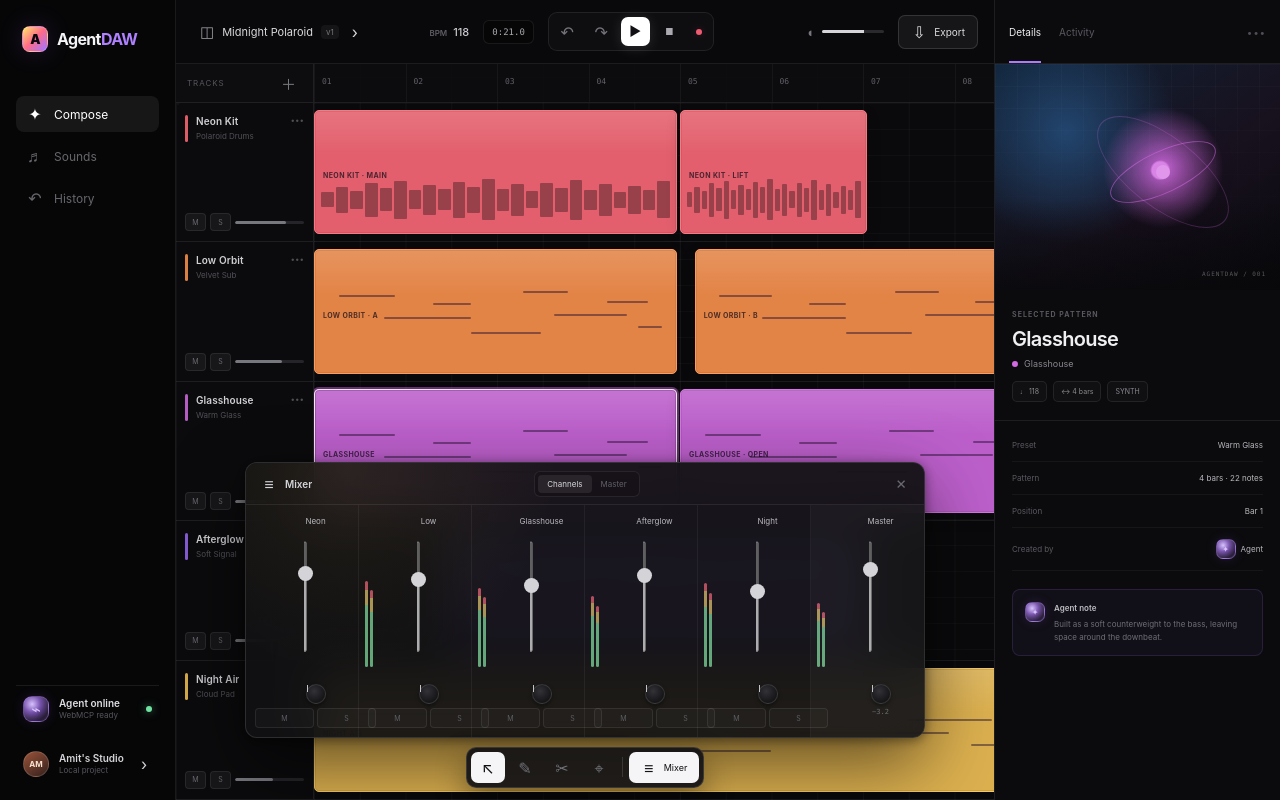
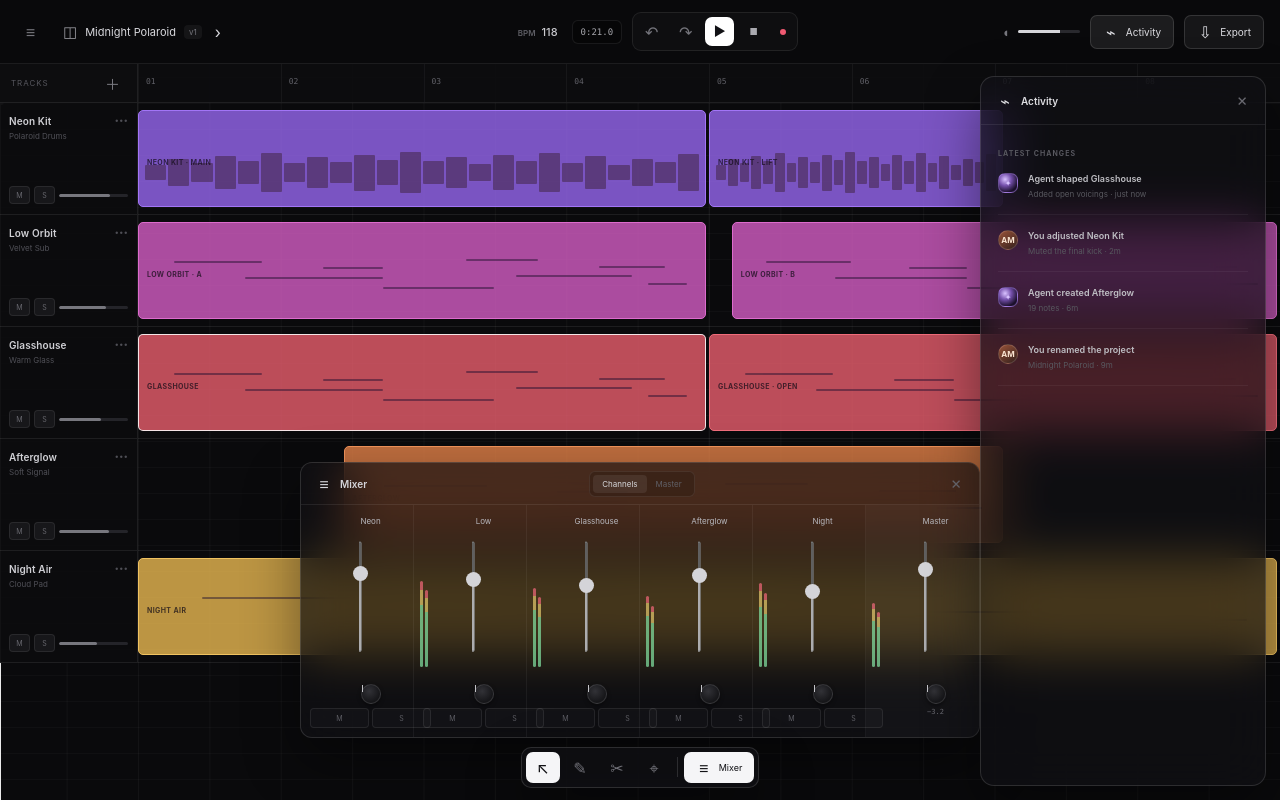
Before and after one commit to amit-00/agent-daw, a Next.js app: page / in a window 1280 px wide. Built offline with nearby package versions, Linux system fonts and the light colour scheme.

Commit message:
feat: float DAW navigation and activity panels

```diff
--- a/src/app/globals.css
+++ b/src/app/globals.css
@@ -50,15 +50,12 @@ input:focus-visible {
 }
 
 .studio-shell {
-  display: grid;
-  grid-template-columns: 176px minmax(760px, 1fr) 286px;
+  position: relative;
   min-width: 1180px;
   height: 100dvh;
   overflow: hidden;
   color: var(--text);
-  background:
-    radial-gradient(circle at 52% -15%, rgba(107, 71, 159, 0.12), transparent 38%),
-    var(--bg);
+  background: var(--bg);
 }
 
 .icon {
@@ -68,14 +65,30 @@ input:focus-visible {
   place-items: center;
 }
 
+.glass-card {
+  border: 1px solid rgba(255, 255, 255, 0.13);
+  background: rgba(17, 17, 21, 0.7);
+  box-shadow: 0 22px 55px rgba(0, 0, 0, 0.42);
+  backdrop-filter: blur(24px) saturate(125%);
+}
+
 .sidebar {
-  position: relative;
-  z-index: 5;
+  position: absolute;
+  top: 76px;
+  bottom: 14px;
+  left: 14px;
+  z-index: 10;
   display: flex;
+  width: 176px;
   flex-direction: column;
-  padding: 24px 16px 15px;
-  border-right: 1px solid var(--line);
-  background: rgba(7, 7, 8, 0.95);
+  padding: 14px 12px 12px;
+  border-radius: 14px;
+}
+
+.sidebar-heading {
+  display: flex;
+  align-items: center;
+  justify-content: space-between;
 }
 
 .brand {
@@ -105,13 +118,12 @@ input:focus-visible {
   font-weight: 900;
   place-items: center;
   background: linear-gradient(135deg, #ffe06b 3%, #ff6a87 49%, #a675ff 95%);
-  box-shadow: 0 0 24px rgba(169, 119, 255, 0.18);
 }
 
 .nav-items {
   display: grid;
   gap: 6px;
-  margin-top: 42px;
+  margin-top: 28px;
 }
 
 .nav-item {
@@ -188,7 +200,6 @@ input:focus-visible {
   color: #d8c2ff;
   place-items: center;
   background: radial-gradient(circle at 34% 30%, #d8c1ff, #7550ac 36%, #1b102b 75%);
-  box-shadow: inset 0 0 10px rgba(255, 255, 255, 0.14), 0 0 12px rgba(148, 96, 222, 0.16);
 }
 
 .agent-orb {
@@ -202,7 +213,6 @@ input:focus-visible {
   height: 6px;
   border-radius: 50%;
   background: #70e3a1;
-  box-shadow: 0 0 8px rgba(112, 227, 161, 0.55);
 }
 
 .profile {
@@ -252,8 +262,8 @@ input:focus-visible {
   display: grid;
   min-height: 64px;
   padding: 0 16px;
-  grid-template-columns: minmax(205px, 1fr) auto auto minmax(100px, 0.7fr) auto;
-  gap: 14px;
+  grid-template-columns: auto minmax(190px, 1fr) auto auto minmax(90px, 0.6fr) auto auto;
+  gap: 10px;
   align-items: center;
   border-bottom: 1px solid var(--line);
   background: rgba(10, 10, 12, 0.94);
@@ -263,10 +273,10 @@ input:focus-visible {
 .project-switcher,
 .icon-button,
 .play-button,
+.activity-button,
 .export-button,
 .track-menu,
 .arrangement-corner button,
-.inspector-tabs button,
 .close-button,
 .mixer-tabs button,
 .tool-dock button {
@@ -364,6 +374,11 @@ input:focus-visible {
   background: transparent;
 }
 
+.panel-toggle.active {
+  color: #fff;
+  background: rgba(255, 255, 255, 0.1);
+}
+
 .icon-button:hover {
   color: #dddde2;
   background: rgba(255, 255, 255, 0.06);
@@ -372,7 +387,6 @@ input:focus-visible {
 .play-button {
   color: #111115;
   background: #fff;
-  box-shadow: 0 2px 14px rgba(255, 255, 255, 0.12);
 }
 
 .stop {
@@ -385,7 +399,6 @@ input:focus-visible {
   margin: 0 7px;
   border-radius: 50%;
   background: #f05a72;
-  box-shadow: 0 0 8px rgba(240, 90, 114, 0.24);
 }
 
 .record-dot.pulsing {
@@ -424,6 +437,7 @@ input:focus-visible {
   background: #d6d6da;
 }
 
+.activity-button,
 .export-button {
   display: flex;
   gap: 7px;
@@ -436,6 +450,17 @@ input:focus-visible {
   background: rgba(255, 255, 255, 0.055);
 }
 
+.activity-button {
+  color: #77777e;
+  background: transparent;
+}
+
+.activity-button.active {
+  color: #dddde2;
+  background: rgba(255, 255, 255, 0.08);
+}
+
+.activity-button:hover,
 .export-button:hover {
   border-color: rgba(255, 255, 255, 0.22);
   background: rgba(255, 255, 255, 0.09);
@@ -457,7 +482,8 @@ input:focus-visible {
   min-height: 650px;
   height: 100%;
   grid-template-columns: 138px minmax(730px, 1fr);
-  grid-template-rows: 39px repeat(5, minmax(104px, 1fr));
+  grid-template-rows: 39px repeat(5, 112px);
+  align-content: start;
   background-color: #0a0a0c;
   background-image:
     linear-gradient(rgba(255, 255, 255, 0.025) 1px, transparent 1px),
@@ -519,16 +545,9 @@ input:focus-visible {
 .track-label {
   display: grid;
   padding: 12px 9px 8px;
-  grid-template-columns: 3px 1fr auto;
+  grid-template-columns: 1fr auto;
   gap: 8px;
   align-items: start;
-}
-
-.track-color {
-  width: 3px;
-  height: 27px;
-  border-radius: 99px;
-  opacity: 0.86;
 }
 
 .track-copy {
@@ -633,12 +652,9 @@ input:focus-visible {
   border-radius: 5px;
   color: rgba(20, 12, 24, 0.72);
   text-align: left;
-  background:
-    linear-gradient(180deg, rgba(255, 255, 255, 0.13), transparent 36%),
-    color-mix(in srgb, var(--clip-color), #17121f 12%);
-  box-shadow: inset 0 0 0 1px rgba(0, 0, 0, 0.08), 0 5px 16px rgba(0, 0, 0, 0.1);
+  background: color-mix(in srgb, var(--clip-color) 78%, transparent);
   cursor: pointer;
-  transition: filter 140ms ease, box-shadow 140ms ease, transform 140ms ease;
+  transition: filter 140ms ease, transform 140ms ease;
 }
 
 .clip:hover {
@@ -648,7 +664,6 @@ input:focus-visible {
 
 .clip.selected {
   border-color: rgba(255, 255, 255, 0.85);
-  box-shadow: inset 0 0 0 1px rgba(0, 0, 0, 0.18), 0 0 0 2px color-mix(in srgb, var(--clip-color), transparent 55%), 0 9px 22px rgba(0, 0, 0, 0.22);
 }
 
 .clip-title {
@@ -709,7 +724,6 @@ input:focus-visible {
   width: 1px;
   pointer-events: none;
   background: rgba(255, 255, 255, 0.92);
-  box-shadow: 0 0 8px rgba(255, 255, 255, 0.12);
 }
 
 .playhead > span {
@@ -755,21 +769,8 @@ input:focus-visible {
   width: min(680px, calc(100% - 80px));
   height: 276px;
   overflow: hidden;
-  border: 1px solid rgba(255, 255, 255, 0.12);
   border-radius: 12px;
-  background: rgba(17, 17, 20, 0.94);
-  box-shadow: 0 26px 70px rgba(0, 0, 0, 0.55), 0 2px 12px rgba(0, 0, 0, 0.45);
-  backdrop-filter: blur(22px);
   transform: translateX(-50%);
-}
-
-.mixer::before {
-  position: absolute;
-  inset: 0;
-  border-radius: inherit;
-  background: radial-gradient(circle at 15% 0%, rgba(247, 197, 85, 0.08), transparent 33%);
-  content: "";
-  pointer-events: none;
 }
 
 .mixer-header {
@@ -960,11 +961,7 @@ input:focus-visible {
   display: flex;
   gap: 3px;
   padding: 4px;
-  border: 1px solid rgba(255, 255, 255, 0.13);
   border-radius: 10px;
-  background: rgba(18, 18, 21, 0.92);
-  box-shadow: 0 12px 30px rgba(0, 0, 0, 0.38);
-  backdrop-filter: blur(14px);
   transform: translateX(-50%);
 }
 
@@ -1004,132 +1001,32 @@ input:focus-visible {
 }
 
 .inspector {
-  position: relative;
-  z-index: 7;
-  min-width: 0;
-  height: 100dvh;
+  position: absolute;
+  top: 76px;
+  right: 14px;
+  bottom: 14px;
+  z-index: 9;
+  width: 286px;
   overflow: hidden;
-  border-left: 1px solid var(--line);
-  background: #0b0b0d;
+  border-radius: 14px;
 }
 
-.inspector-tabs {
+.inspector-header {
   display: flex;
-  height: 64px;
-  padding: 0 14px;
-  gap: 18px;
+  height: 48px;
+  padding: 0 11px 0 16px;
   align-items: center;
+  justify-content: space-between;
   border-bottom: 1px solid var(--line);
 }
 
-.inspector-tabs button {
-  position: relative;
-  align-self: stretch;
-  padding: 0;
-  color: #595960;
+.inspector-header > span {
+  display: flex;
+  gap: 8px;
+  align-items: center;
+  color: #dedee2;
   font-size: 10px;
-  background: transparent;
-}
-
-.inspector-tabs button.active {
-  color: #eeeef1;
-}
-
-.inspector-tabs button.active::after {
-  position: absolute;
-  right: 0;
-  bottom: 0;
-  left: 0;
-  height: 2px;
-  background: #a97cff;
-  content: "";
-}
-
-.inspector-tabs .inspector-menu {
-  margin-left: auto;
-  color: #4e4e55;
-  letter-spacing: 0.08em;
-}
-
-.inspector-content,
-.activity-list {
-  height: calc(100% - 64px);
-  overflow-y: auto;
-  scrollbar-width: thin;
-  scrollbar-color: #29292e transparent;
-}
-
-.inspector-content {
-  padding-bottom: 24px;
-}
-
-.artwork {
-  --art-color: #a977ff;
-  position: relative;
-  height: 226px;
-  overflow: hidden;
-  background:
-    linear-gradient(180deg, transparent 60%, rgba(8, 8, 10, 0.82)),
-    radial-gradient(circle at 58% 47%, color-mix(in srgb, var(--art-color), #fff 20%) 0 4%, transparent 5%),
-    radial-gradient(circle at 59% 46%, color-mix(in srgb, var(--art-color), transparent 12%), transparent 29%),
-    radial-gradient(circle at 25% 30%, #22456e, transparent 42%),
-    linear-gradient(145deg, #102337, #18111e 58%, #08090d);
-}
-
-.artwork::before {
-  position: absolute;
-  inset: 0;
-  background-image: linear-gradient(rgba(255, 255, 255, 0.025) 1px, transparent 1px), linear-gradient(90deg, rgba(255, 255, 255, 0.025) 1px, transparent 1px);
-  background-size: 22px 22px;
-  content: "";
-  mask-image: linear-gradient(to bottom, black, transparent 82%);
-}
-
-.art-orbit {
-  position: absolute;
-  top: 48%;
-  left: 59%;
-  border: 1px solid color-mix(in srgb, var(--art-color), transparent 45%);
-  border-radius: 50%;
-  transform: translate(-50%, -50%) rotate(-25deg);
-}
-
-.art-orbit.one {
-  width: 115px;
-  height: 42px;
-}
-
-.art-orbit.two {
-  width: 158px;
-  height: 70px;
-  opacity: 0.45;
-  transform: translate(-50%, -50%) rotate(38deg);
-}
-
-.art-core {
-  position: absolute;
-  top: 48%;
-  left: 59%;
-  width: 14px;
-  height: 14px;
-  border-radius: 50%;
-  background: color-mix(in srgb, var(--art-color), #fff 30%);
-  box-shadow: 0 0 25px var(--art-color), 0 0 65px color-mix(in srgb, var(--art-color), transparent 25%);
-  transform: translate(-50%, -50%);
-}
-
-.art-label {
-  position: absolute;
-  right: 14px;
-  bottom: 13px;
-  color: rgba(255, 255, 255, 0.32);
-  font-family: ui-monospace, SFMono-Regular, Menlo, monospace;
-  font-size: 6px;
-  letter-spacing: 0.16em;
-}
-
-.pattern-heading {
-  padding: 20px 17px 12px;
+  font-weight: 590;
 }
 
 .eyebrow {
@@ -1138,75 +1035,6 @@ input:focus-visible {
   font-size: 7px;
   font-weight: 650;
   letter-spacing: 0.15em;
-}
-
-.pattern-heading h1 {
-  margin: 8px 0 7px;
-  color: #f0f0f2;
-  font-size: 20px;
-  font-weight: 620;
-  letter-spacing: -0.035em;
-}
-
-.pattern-heading p {
-  display: flex;
-  margin: 0;
-  gap: 6px;
-  align-items: center;
-  color: #88888f;
-  font-size: 9px;
-}
-
-.pattern-heading p span {
-  width: 6px;
-  height: 6px;
-  border-radius: 50%;
-}
-
-.pattern-pills {
-  display: flex;
-  padding: 0 17px 18px;
-  gap: 6px;
-  border-bottom: 1px solid var(--line);
-}
-
-.pattern-pills span {
-  padding: 5px 7px;
-  border: 1px solid var(--line);
-  border-radius: 5px;
-  color: #8a8a91;
-  font-size: 7px;
-  background: rgba(255, 255, 255, 0.025);
-}
-
-.pattern-details {
-  margin: 0;
-  padding: 8px 17px;
-}
-
-.pattern-details div {
-  display: flex;
-  padding: 11px 0;
-  align-items: center;
-  justify-content: space-between;
-  border-bottom: 1px solid rgba(255, 255, 255, 0.045);
-}
-
-.pattern-details dt,
-.pattern-details dd {
-  margin: 0;
-  font-size: 8px;
-}
-
-.pattern-details dt {
-  color: #595960;
-}
-
-.pattern-details dd {
-  display: flex;
-  gap: 5px;
-  align-items: center;
-  color: #b7b7bd;
 }
 
 .mini-orb,
@@ -1222,32 +1050,12 @@ input:focus-visible {
   border-radius: 50%;
 }
 
-.agent-note {
-  display: flex;
-  margin: 10px 17px 0;
-  padding: 12px;
-  gap: 9px;
-  border: 1px solid rgba(169, 119, 255, 0.16);
-  border-radius: 8px;
-  background: rgba(169, 119, 255, 0.045);
-}
-
-.agent-note p {
-  margin: 0;
-  color: #6e6e76;
-  font-size: 8px;
-  line-height: 1.6;
-}
-
-.agent-note strong {
-  display: block;
-  margin-bottom: 3px;
-  color: #bcbcc2;
-  font-weight: 560;
-}
-
 .activity-list {
+  height: calc(100% - 48px);
   padding: 24px 17px;
+  overflow-y: auto;
+  scrollbar-width: thin;
+  scrollbar-color: #29292e transparent;
 }
 
 .activity-entry {
@@ -1284,10 +1092,6 @@ input:focus-visible {
   .mixer {
     height: 246px;
   }
-
-  .artwork {
-    height: 184px;
-  }
 }
 
 @media (prefers-reduced-motion: reduce) {
--- a/src/app/page.tsx
+++ b/src/app/page.tsx
@@ -5,7 +5,6 @@ import { useState } from "react";
 
 type TrackId = "drums" | "bass" | "chords" | "melody" | "pad";
 type ToolId = "select" | "draw" | "split" | "focus";
-type InspectorTab = "details" | "activity";
 type IconName =
   | "activity"
   | "chevron"
@@ -53,7 +52,7 @@ const TRACKS: readonly Track[] = [
     id: "drums",
     name: "Neon Kit",
     kind: "drum",
-    color: "#ff6a78",
+    color: "#9a69f5",
     preset: "Polaroid Drums",
     volume: 74,
   },
@@ -61,7 +60,7 @@ const TRACKS: readonly Track[] = [
     id: "bass",
     name: "Low Orbit",
     kind: "synth",
-    color: "#ff934d",
+    color: "#d95fc8",
     preset: "Velvet Sub",
     volume: 68,
   },
@@ -69,7 +68,7 @@ const TRACKS: readonly Track[] = [
     id: "chords",
     name: "Glasshouse",
     kind: "synth",
-    color: "#d26ae2",
+    color: "#ef6070",
     preset: "Warm Glass",
     volume: 61,
   },
@@ -77,7 +76,7 @@ const TRACKS: readonly Track[] = [
     id: "melody",
     name: "Afterglow",
     kind: "synth",
-    color: "#9a69f5",
+    color: "#f18a4c",
     preset: "Soft Signal",
     volume: 72,
   },
@@ -85,7 +84,7 @@ const TRACKS: readonly Track[] = [
     id: "pad",
     name: "Night Air",
     kind: "synth",
-    color: "#f7c555",
+    color: "#efbd52",
     preset: "Cloud Pad",
     volume: 55,
   },
@@ -226,36 +225,30 @@ export default function StudioPage(): ReactElement {
   const [isPlaying, setIsPlaying] = useState(false);
   const [selectedClipId, setSelectedClipId] = useState(CLIPS[4].id);
   const [mixerOpen, setMixerOpen] = useState(true);
+  const [sidebarOpen, setSidebarOpen] = useState(false);
+  const [activityOpen, setActivityOpen] = useState(true);
   const [activeTool, setActiveTool] = useState<ToolId>("select");
-  const [inspectorTab, setInspectorTab] = useState<InspectorTab>("details");
   const [playhead, setPlayhead] = useState(27);
   const [mutedTracks, setMutedTracks] = useState<ReadonlySet<TrackId>>(new Set());
   const [soloTracks, setSoloTracks] = useState<ReadonlySet<TrackId>>(new Set());
 
   const selectedClip = CLIPS.find((clip) => clip.id === selectedClipId) ?? CLIPS[0];
-  const selectedTrack = TRACKS.find((track) => track.id === selectedClip.trackId) ?? TRACKS[0];
-
   return (
     <main className="studio-shell">
-      <nav className="sidebar" aria-label="Primary navigation">
+      {sidebarOpen ? (
+        <nav className="sidebar glass-card" aria-label="Primary navigation">
+          <div className="sidebar-heading">
             <a className="brand" href="#studio" aria-label="AgentDAW studio">
               <span className="brand-mark" aria-hidden="true">A</span>
               <span>Agent<span>DAW</span></span>
             </a>
+            <button className="close-button" type="button" aria-label="Close menu" onClick={() => setSidebarOpen(false)}>×</button>
+          </div>
 
           <div className="nav-items">
-          <button className="nav-item active" type="button">
-            <Icon name="compose" />
-            Compose
-          </button>
-          <button className="nav-item" type="button">
-            <Icon name="sounds" />
-            Sounds
-          </button>
-          <button className="nav-item" type="button">
-            <Icon name="history" />
-            History
-          </button>
+            <button className="nav-item active" type="button"><Icon name="compose" />Compose</button>
+            <button className="nav-item" type="button"><Icon name="sounds" />Sounds</button>
+            <button className="nav-item" type="button"><Icon name="history" />History</button>
           </div>
 
           <div className="sidebar-footer">
@@ -271,9 +264,19 @@ export default function StudioPage(): ReactElement {
             </button>
           </div>
         </nav>
+      ) : null}
 
       <section className="workspace" id="studio">
         <header className="transport">
+          <button
+            className={sidebarOpen ? "icon-button panel-toggle active" : "icon-button panel-toggle"}
+            type="button"
+            aria-label={sidebarOpen ? "Close menu" : "Open menu"}
+            aria-pressed={sidebarOpen}
+            onClick={() => setSidebarOpen((open) => !open)}
+          >
+            <Icon name="mixer" />
+          </button>
           <button className="project-switcher" type="button">
             <span className="project-icon">◫</span>
             <span>Midnight Polaroid</span>
@@ -309,6 +312,17 @@ export default function StudioPage(): ReactElement {
             <span className="output-line"><span /></span>
           </div>
 
+          <button
+            className={activityOpen ? "activity-button active" : "activity-button"}
+            type="button"
+            aria-label={activityOpen ? "Hide activity" : "Show activity"}
+            aria-pressed={activityOpen}
+            onClick={() => setActivityOpen((open) => !open)}
+          >
+            <Icon name="activity" />
+            Activity
+          </button>
+
           <button className="export-button" type="button">
             <Icon name="download" />
             Export
@@ -329,7 +343,6 @@ export default function StudioPage(): ReactElement {
             {TRACKS.map((track, trackIndex) => (
               <div className="track-row" style={{ gridRow: trackIndex + 2 }} key={track.id}>
                 <div className="track-label">
-                  <span className="track-color" style={{ backgroundColor: track.color }} />
                   <span className="track-copy"><strong>{track.name}</strong><small>{track.preset}</small></span>
                   <button className="track-menu" type="button" aria-label={`More options for ${track.name}`}>•••</button>
                 </div>
@@ -382,7 +395,7 @@ export default function StudioPage(): ReactElement {
           </section>
 
           {mixerOpen ? (
-            <aside className="mixer" aria-label="Mixer">
+            <aside className="mixer glass-card" aria-label="Mixer">
               <div className="mixer-header">
                 <span><Icon name="mixer" /> Mixer</span>
                 <div className="mixer-tabs"><button className="active" type="button">Channels</button><button type="button">Master</button></div>
@@ -412,7 +425,7 @@ export default function StudioPage(): ReactElement {
             </aside>
           ) : null}
 
-          <div className="tool-dock" role="toolbar" aria-label="Editing tools">
+          <div className="tool-dock glass-card" role="toolbar" aria-label="Editing tools">
             {TOOLS.map((tool) => (
               <button
                 className={activeTool === tool.id ? "active" : ""}
@@ -440,49 +453,12 @@ export default function StudioPage(): ReactElement {
         </div>
       </section>
 
-      <aside className="inspector" aria-label="Selected pattern inspector">
-        <div className="inspector-tabs" role="tablist" aria-label="Inspector views">
-          {(["details", "activity"] as const).map((tab) => (
-            <button
-              className={inspectorTab === tab ? "active" : ""}
-              key={tab}
-              type="button"
-              role="tab"
-              aria-selected={inspectorTab === tab}
-              onClick={() => setInspectorTab(tab)}
-            >
-              {tab === "details" ? "Details" : "Activity"}
-            </button>
-          ))}
-          <button className="inspector-menu" type="button" aria-label="Inspector options">•••</button>
+      {activityOpen ? (
+        <aside className="inspector glass-card" aria-label="Activity">
+          <div className="inspector-header">
+            <span><Icon name="activity" /> Activity</span>
+            <button className="close-button" type="button" aria-label="Close activity" onClick={() => setActivityOpen(false)}>×</button>
           </div>
-
-        {inspectorTab === "details" ? (
-          <div className="inspector-content">
-            <div className="artwork" style={{ "--art-color": selectedTrack.color } as CSSProperties}>
-              <span className="art-orbit one" /><span className="art-orbit two" /><span className="art-core" />
-              <span className="art-label">AGENTDAW / 001</span>
-            </div>
-            <div className="pattern-heading">
-              <span className="eyebrow">SELECTED PATTERN</span>
-              <h1>{selectedClip.name}</h1>
-              <p><span style={{ backgroundColor: selectedTrack.color }} /> {selectedTrack.name}</p>
-            </div>
-            <div className="pattern-pills">
-              <span>♩ 118</span><span>↔ {selectedClip.detail.split(" · ")[0]}</span><span>{selectedTrack.kind === "drum" ? "DRUM" : "SYNTH"}</span>
-            </div>
-            <dl className="pattern-details">
-              <div><dt>Preset</dt><dd>{selectedTrack.preset}</dd></div>
-              <div><dt>Pattern</dt><dd>{selectedClip.detail}</dd></div>
-              <div><dt>Position</dt><dd>Bar {Math.round(selectedClip.start / 12.5) + 1}</dd></div>
-              <div><dt>Created by</dt><dd><span className="mini-orb">✦</span> Agent</dd></div>
-            </dl>
-            <div className="agent-note">
-              <span className="mini-orb">✦</span>
-              <p><strong>Agent note</strong>Built as a soft counterweight to the bass, leaving space around the downbeat.</p>
-            </div>
-          </div>
-        ) : (
           <div className="activity-list">
             <span className="eyebrow">LATEST CHANGES</span>
             {[
@@ -497,8 +473,8 @@ export default function StudioPage(): ReactElement {
               </div>
             ))}
           </div>
-        )}
         </aside>
+      ) : null}
     </main>
   );
 }
```
Lines whose indentation alone changed are shown as unchanged.
